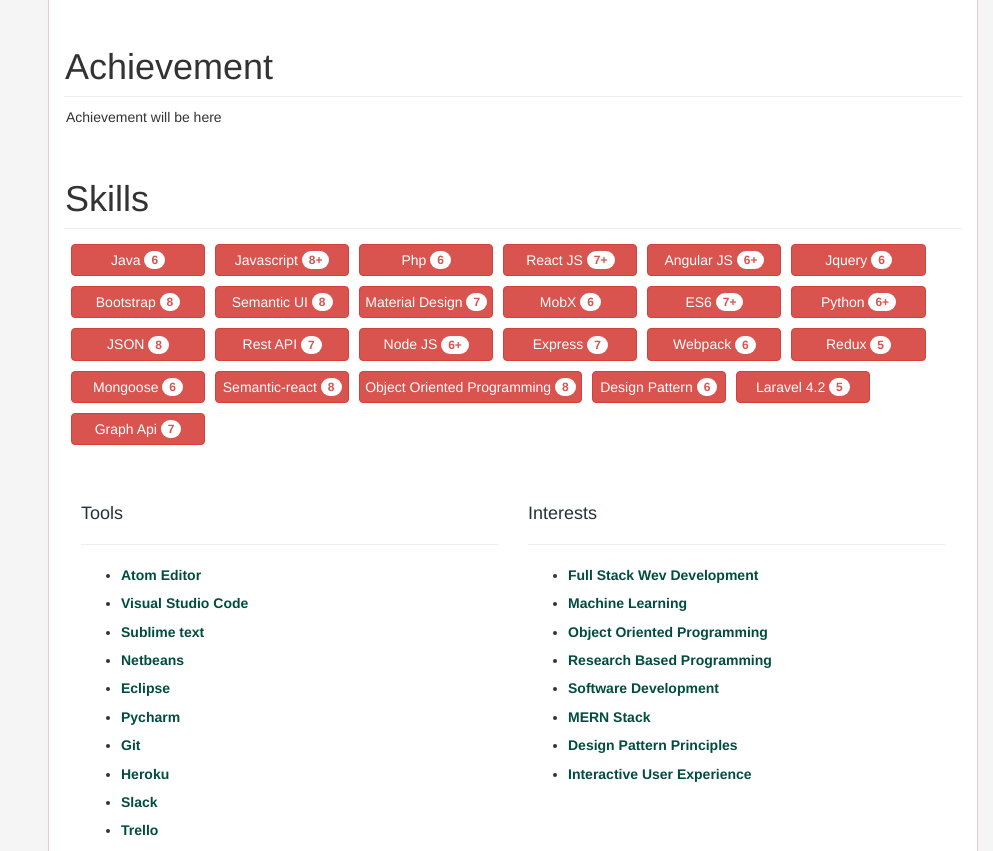
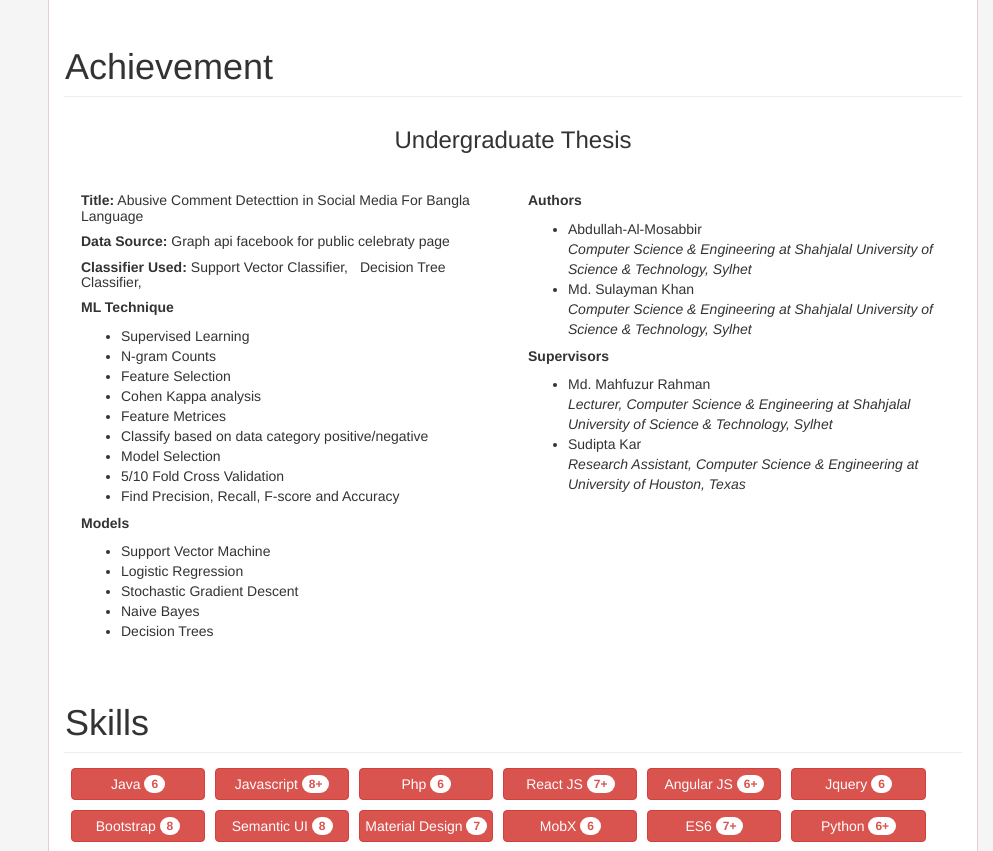
Before and after one commit to abtuhin/my-blog, a React app: page /experience in a window 1280 px wide. Shown: the part 774-1625 px from the top of the page, without its empty margins (287-1280 px from the left). Built offline with nearby package versions, Linux system fonts and the light colour scheme.

```diff
--- a/src/App.css
+++ b/src/App.css
@@ -99,3 +99,12 @@
 .page-header{
   margin: 1rem 0;
 }
+
+.tags{
+  margin:4px;
+}
+
+.achievement h3{
+  text-align: center;
+  margin-bottom: 3rem;
+}
--- /dev/null
+++ b/src/contact.js
@@ -0,0 +1,11 @@
+import React, {Component} from 'react';
+
+class ContactMe extends Component {
+  render(){
+    return (
+      <h5>ContactMe conteinre</h5>
+    );
+  }
+}
+
+export default ContactMe;
--- a/src/data.js
+++ b/src/data.js
@@ -222,7 +222,7 @@
           }
         ],
         dataSource: 'Graph api facebook for public celebraty page',
-        classifiers: 'Support Vector Classifier',
+        classifiers: ['Support Vector Classifier', 'Decision Tree Classifier'],
         testModel: [
           'Support Vector Machine',
           'Logistic Regression',
--- a/src/experience-achievement-container.js
+++ b/src/experience-achievement-container.js
@@ -9,12 +9,13 @@
       data: getData().experience,
       skills: getData().skills,
       tools: getData().tools,
-      interests: getData().interests
+      interests: getData().interests,
+      achievements: getData().achievements
     }
   }
 
   render(){
-    const {data, skills, tools, interests} = this.state;
+    const {data, skills, tools, interests, achievements} = this.state;
     return (
       <div>
         <div className="page-header">
@@ -42,7 +43,79 @@
           <h1>Achievement</h1>
         </div>
         <div className="row" style={{margin:'0.2rem'}}>
-          Achievement will be here
+
+          {
+            achievements.map((item,i) => (
+              <div key={i} className="achievement">
+                <h3>{item.about}</h3>
+                <div className="col-md-6">
+                  <div>
+                    <h5>
+                      <b>Title:</b> {item.topic}
+                      {/*<ul>
+                        {
+                          item.authors.map((author, j) => (
+                            <li key={j}>{author.name}</li>
+                          ))
+                        }
+                      </ul>
+                      */}
+                    </h5>
+                    <h5><b>Data Source:</b> {item.dataSource}</h5>
+                    <h5><b>Classifier Used:</b>
+                      {
+                        item.classifiers.map((classifier, j) => (
+                          <span className="tags" key={j}>
+                            {classifier+", "}
+                          </span>
+                        ))
+                      }
+                    </h5>
+                    <h5><b>ML Technique</b></h5>
+                    <ul>
+                      {
+                        item.machineLearning.map((ml,j) => (
+                          <li key={j}>{ml}</li>
+                        ))
+                      }
+                    </ul>
+                    <h5><b>Models</b></h5>
+                    <ul>
+                      {
+                        item.testModel.map((model,j) => (
+                          <li key={j}>{model}</li>
+                        ))
+                      }
+                    </ul>
+                  </div>
+                </div>
+                <div className="col-md-6">
+                  <h5><b>Authors</b></h5>
+                  <ul>
+                    {
+                      item.authors.map((author,j) => (
+                        <li key={j}>
+                          {author.name}<br/> <i>{author.subject} at {author.institute}</i>
+                        </li>
+                      ))
+                    }
+                  </ul>
+
+                  <h5><b>Supervisors</b></h5>
+                  <ul>
+                    {
+                      item.supervisors.map((author,j) => (
+                        <li key={j}>
+                          {author.name}<br/> <i>{author.post}, {author.subject} at {author.institute}</i>
+                        </li>
+                      ))
+                    }
+                  </ul>
+                </div>
+              </div>
+            ))
+          }
+
         </div>
 
         <br/><br/>
--- a/src/index.js
+++ b/src/index.js
@@ -5,6 +5,8 @@
 import Nav from './nav';
 import Sidebar from './sidebar';
 import Academic from './academic';
+import Others from './others';
+import ContactMe from './contact';
 import ExperienceAchievementContainer from './experience-achievement-container';
 import 'bootstrap/dist/css/bootstrap.css';
 import './App.css';
@@ -27,6 +29,8 @@
             <Route exact path="/" component={Home}/>
             <Route path="/academic" component={Academic}/>
             <Route path="/experience" component={ExperienceAchievementContainer}/>
+            <Route path="/others" component={Others}/>
+            <Route path="/contact" component={ContactMe}/>
           </div>
         </div>
 
--- /dev/null
+++ b/src/others.js
@@ -0,0 +1,11 @@
+import React, {Component} from 'react';
+
+class Others extends Component {
+  render(){
+    return (
+      <h5>Other conteinre</h5>
+    );
+  }
+}
+
+export default Others;
--- a/src/sidebar.js
+++ b/src/sidebar.js
@@ -14,6 +14,12 @@
         <li role="presentation">
           <NavLink activeClassName="activeNav" to="/experience">Experience/Skills</NavLink>
         </li>
+        <li role="presentation">
+          <NavLink activeClassName="activeNav" to="/others">Others</NavLink>
+        </li>
+        <li role="presentation">
+          <NavLink activeClassName="activeNav" to="/contact">Contact Me</NavLink>
+        </li>
       </ul>
     );
   }
```
